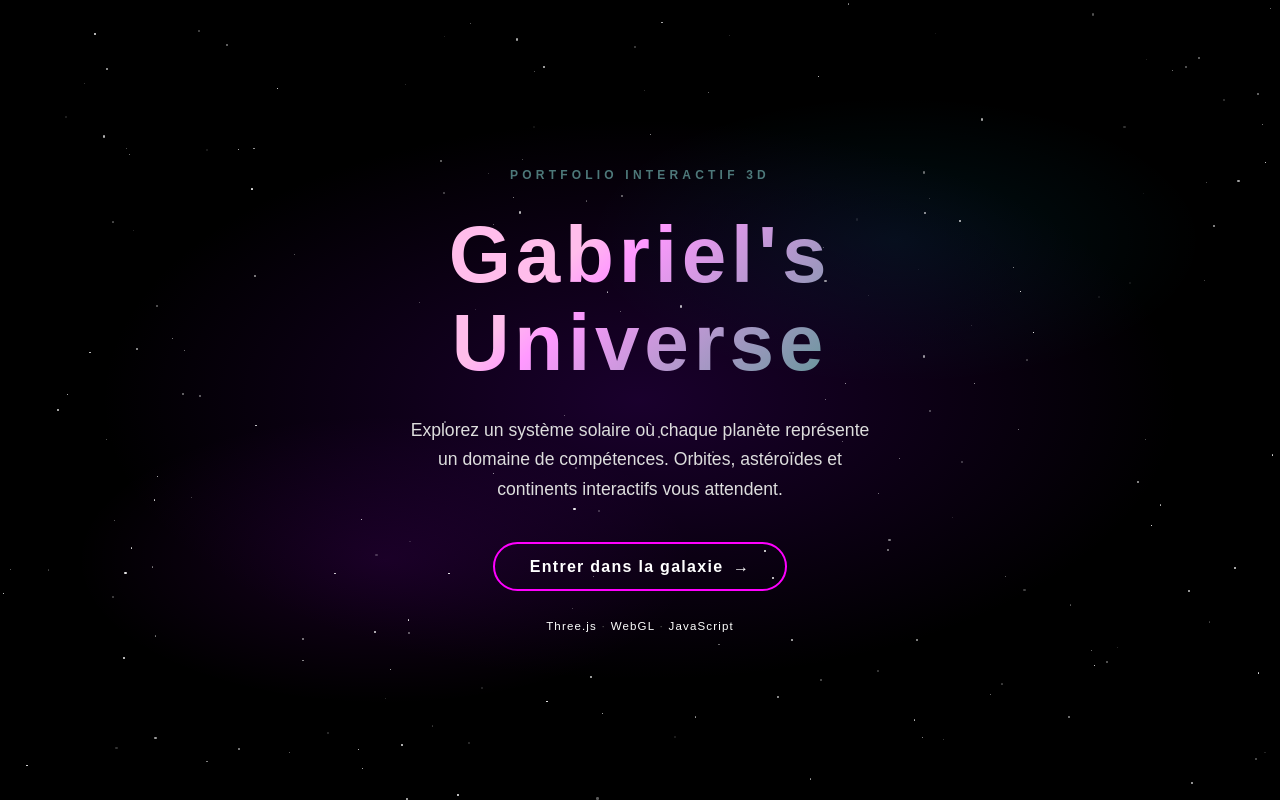
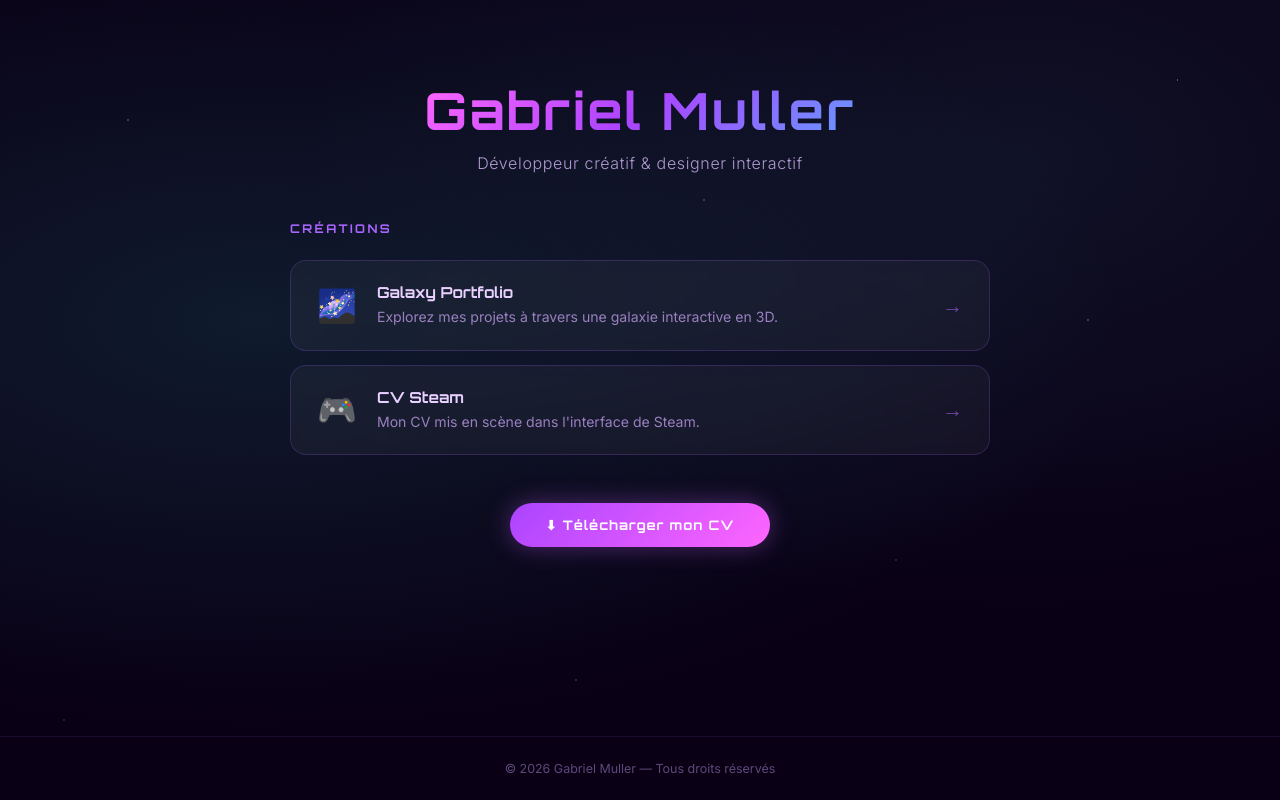
Before and after one commit to Gabs8857/site, a plain HTML site: page index.html in a window 1280 px wide. Drawn offline with Linux system fonts and the light colour scheme; files that its build step writes are made by us from their sources.

Commit message:
Add initial CSS styles for the project layout and design elements

```diff
--- /dev/null
+++ b/css/style.css
@@ -0,0 +1,189 @@
+*, *::before, *::after {
+    box-sizing: border-box;
+    margin: 0;
+    padding: 0;
+}
+
+body {
+    min-height: 100vh;
+    background: #0a0015;
+    color: #e0d0ff;
+    font-family: 'Inter', sans-serif;
+    display: flex;
+    flex-direction: column;
+    align-items: center;
+    overflow-x: hidden;
+}
+
+/* Étoiles */
+.stars {
+    position: fixed;
+    inset: 0;
+    background:
+        radial-gradient(ellipse at 20% 40%, rgba(60, 220, 228, 0.12) 0%, transparent 60%),
+        radial-gradient(ellipse at 80% 20%, rgba(91, 218, 250, 0.08) 0%, transparent 50%);
+    z-index: 0;
+    pointer-events: none;
+}
+.stars::before {
+    content: '';
+    position: absolute;
+    inset: 0;
+    background-image:
+        radial-gradient(1px 1px at 10% 15%, rgba(255,255,255,0.7) 0%, transparent 100%),
+        radial-gradient(1px 1px at 30% 55%, rgba(255,255,255,0.5) 0%, transparent 100%),
+        radial-gradient(1px 1px at 55% 25%, rgba(255,255,255,0.6) 0%, transparent 100%),
+        radial-gradient(1px 1px at 70% 70%, rgba(255,255,255,0.4) 0%, transparent 100%),
+        radial-gradient(1px 1px at 85% 40%, rgba(255,255,255,0.7) 0%, transparent 100%),
+        radial-gradient(1px 1px at 45% 85%, rgba(255,255,255,0.5) 0%, transparent 100%),
+        radial-gradient(1px 1px at 92% 10%, rgba(255,255,255,0.6) 0%, transparent 100%),
+        radial-gradient(1px 1px at 5%  90%, rgba(255,255,255,0.4) 0%, transparent 100%);
+}
+
+main {
+    position: relative;
+    z-index: 1;
+    width: min(700px, 92vw);
+    padding: 80px 0 40px;
+    flex: 1;
+    display: flex;
+    flex-direction: column;
+    align-items: center;
+    gap: 48px;
+}
+
+/* Header */
+header {
+    text-align: center;
+}
+
+h1 {
+    font-family: 'Orbitron', sans-serif;
+    font-size: clamp(2rem, 6vw, 3.2rem);
+    font-weight: 700;
+    background: linear-gradient(135deg, #ff66ff, #aa44ff, #6699ff);
+    -webkit-background-clip: text;
+    -webkit-text-fill-color: transparent;
+    background-clip: text;
+    letter-spacing: 0.05em;
+    line-height: 1.2;
+}
+
+.tagline {
+    margin-top: 12px;
+    font-size: 1rem;
+    font-weight: 300;
+    color: #b09ad0;
+    letter-spacing: 0.04em;
+}
+
+/* Section projets */
+.projects {
+    width: 100%;
+    display: flex;
+    flex-direction: column;
+    gap: 20px;
+}
+
+h2 {
+    font-family: 'Orbitron', sans-serif;
+    font-size: 0.75rem;
+    letter-spacing: 0.2em;
+    text-transform: uppercase;
+    color: #aa66ff;
+    margin-bottom: 4px;
+}
+
+.cards {
+    display: flex;
+    flex-direction: column;
+    gap: 14px;
+}
+
+.card {
+    display: flex;
+    align-items: center;
+    gap: 20px;
+    padding: 22px 26px;
+    border-radius: 16px;
+    background: rgba(255,255,255,0.04);
+    border: 1px solid rgba(170,100,255,0.2);
+    text-decoration: none;
+    color: inherit;
+    transition: background 0.25s, border-color 0.25s, transform 0.2s;
+    backdrop-filter: blur(6px);
+}
+
+.card:hover {
+    background: rgba(170,100,255,0.12);
+    border-color: rgba(255,100,255,0.5);
+    transform: translateY(-2px);
+}
+
+.card-icon {
+    font-size: 2rem;
+    flex-shrink: 0;
+}
+
+.card-body {
+    flex: 1;
+}
+
+.card-body h3 {
+    font-family: 'Orbitron', sans-serif;
+    font-size: 0.95rem;
+    font-weight: 700;
+    color: #e8d0ff;
+    margin-bottom: 4px;
+}
+
+.card-body p {
+    font-size: 0.88rem;
+    color: #9a80c0;
+    line-height: 1.5;
+}
+
+.card-arrow {
+    font-size: 1.3rem;
+    color: #aa66ff;
+    opacity: 0.6;
+    transition: opacity 0.2s, transform 0.2s;
+}
+
+.card:hover .card-arrow {
+    opacity: 1;
+    transform: translateX(4px);
+}
+
+/* Bouton CV */
+.cv-btn {
+    display: inline-block;
+    padding: 14px 36px;
+    border-radius: 50px;
+    background: linear-gradient(135deg, #aa44ff, #ff66ff);
+    color: #fff;
+    font-family: 'Orbitron', sans-serif;
+    font-size: 0.82rem;
+    font-weight: 700;
+    letter-spacing: 0.08em;
+    text-decoration: none;
+    box-shadow: 0 0 24px rgba(200,100,255,0.35);
+    transition: box-shadow 0.25s, transform 0.2s;
+}
+
+.cv-btn:hover {
+    box-shadow: 0 0 40px rgba(255,100,255,0.55);
+    transform: translateY(-2px);
+}
+
+/* Footer */
+footer {
+    position: relative;
+    z-index: 1;
+    width: 100%;
+    text-align: center;
+    padding: 24px;
+    font-size: 0.78rem;
+    color: #5a4a7a;
+    border-top: 1px solid rgba(170,100,255,0.1);
+}
--- a/index.html
+++ b/index.html
@@ -3,53 +3,48 @@
 <head>
     <meta charset="UTF-8">
     <meta name="viewport" content="width=device-width, initial-scale=1.0">
-    <meta name="description" content="Explorez la galaxie de Gabriel, un portfolio interactif en 3D qui présente les compétences et les passions de Gabriel à travers des planètes en orbite. Cliquez sur les continents pour découvrir chaque domaine d'expertise.">
-    <meta name="keywords" content="galaxie, portfolio interactif, 3D, compétences, Gabriel, développeur web, Three.js">
-    <meta name="author" content="Gabriel - Développeur Web">
-    <link rel="stylesheet" href="css/style_landing.css">
-    <link rel="shortcut icon" href="toggle.png" type="image/png">
-    <title>Gabriel's Universe</title>
-
+    <link rel="shortcut icon" href="toggle.png" type="image/x-icon">
+    <link rel="stylesheet" href="css/style.css">
+    <link href="https://fonts.googleapis.com/css2?family=Orbitron:wght@400;700&family=Inter:wght@300;400;500&display=swap" rel="stylesheet">
+    <title>Gabriel Muller</title>
 </head>
 <body>
+    <div class="stars"></div>
+    <main>
+        <header>
+            <h1>Gabriel Muller</h1>
+            <p class="tagline">Développeur créatif &amp; designer interactif</p>
+        </header>
 
-    <div class="glow-bg" aria-hidden="true"></div>
-    <div class="stars" id="stars" aria-hidden="true"></div>
-    <main class="landing">
-        <p class="landing__eyebrow">Portfolio interactif 3D</p>
-        <h1 class="landing__title">Gabriel's<br>Universe</h1>
-        <p class="landing__subtitle">
-            Explorez un système solaire où chaque planète représente un domaine de compétences.
-            Orbites, astéroïdes et continents interactifs vous attendent.
-        </p>
-        <a class="enter-btn" href="pages/galaxy.html">
-            Entrer dans la galaxie
-            <span class="enter-btn__arrow">→</span>
+        <section class="projects">
+            <h2>Créations</h2>
+            <div class="cards">
+                <a href="https://gabrielmuller.dev/Galaxy_Portfolio/index.html" class="card">
+                    <div class="card-icon">🌌</div>
+                    <div class="card-body">
+                        <h3>Galaxy Portfolio</h3>
+                        <p>Explorez mes projets à travers une galaxie interactive en 3D.</p>
+                    </div>
+                    <span class="card-arrow">→</span>
+                </a>
+                <a href="https://gabrielmuller.dev/Galaxy_Portfolio/CV_Steam/index.html" class="card">
+                    <div class="card-icon">🎮</div>
+                    <div class="card-body">
+                        <h3>CV Steam</h3>
+                        <p>Mon CV mis en scène dans l'interface de Steam.</p>
+                    </div>
+                    <span class="card-arrow">→</span>
+                </a>
+            </div>
+        </section>
+
+        <a class="cv-btn" href="https://gabrielmuller.dev/CV.pdf" download>
+            ⬇ Télécharger mon CV
         </a>
-        <p class="landing__hint"><a href="https://threejs.org/" target="_blank" rel="noopener noreferrer" class="landing__link">Three.js</a> · <a href="https://developer.mozilla.org/fr/docs/Web/API/WebGL_API" target="_blank" rel="noopener noreferrer" class="landing__link">WebGL</a> · <a href="https://developer.mozilla.org/fr/docs/Web/JavaScript" target="_blank" rel="noopener noreferrer" class="landing__link"> JavaScript</a></p>
     </main>
 
-    <script>
-        (function () {
-            const container = document.getElementById('stars');
-            const COUNT = 200;
-            const frag = document.createDocumentFragment();
-            for (let i = 0; i < COUNT; i++) {
-                const s = document.createElement('span');
-                const size = Math.random() * 2 + 0.5;
-                s.style.cssText = [
-                    `width:${size}px`,
-                    `height:${size}px`,
-                    `top:${Math.random() * 100}%`,
-                    `left:${Math.random() * 100}%`,
-                    `animation-duration:${(Math.random() * 4 + 2).toFixed(1)}s`,
-                    `animation-delay:${(Math.random() * 6).toFixed(1)}s`,
-                    `opacity:${(Math.random() * 0.5 + 0.1).toFixed(2)}`
-                ].join(';');
-                frag.appendChild(s);
-            }
-            container.appendChild(frag);
-        })();
-    </script>
+    <footer>
+        <p>© 2026 Gabriel Muller — Tous droits réservés</p>
+    </footer>
 </body>
 </html>
```
Also changed, not shown: Galaxy_Portfolio/CV_Steam/index.html (+1 -1 lines), oeufdepaque/index.html (+1 -1 lines), Galaxy_Portfolio/pages/medias/avatar.png (added), Galaxy_Portfolio/pages/medias/mokup1.png (added), Galaxy_Portfolio/pages/medias/mokup2.png (added), Galaxy_Portfolio/pages/medias/mokup3.png (added), 5 other files.
